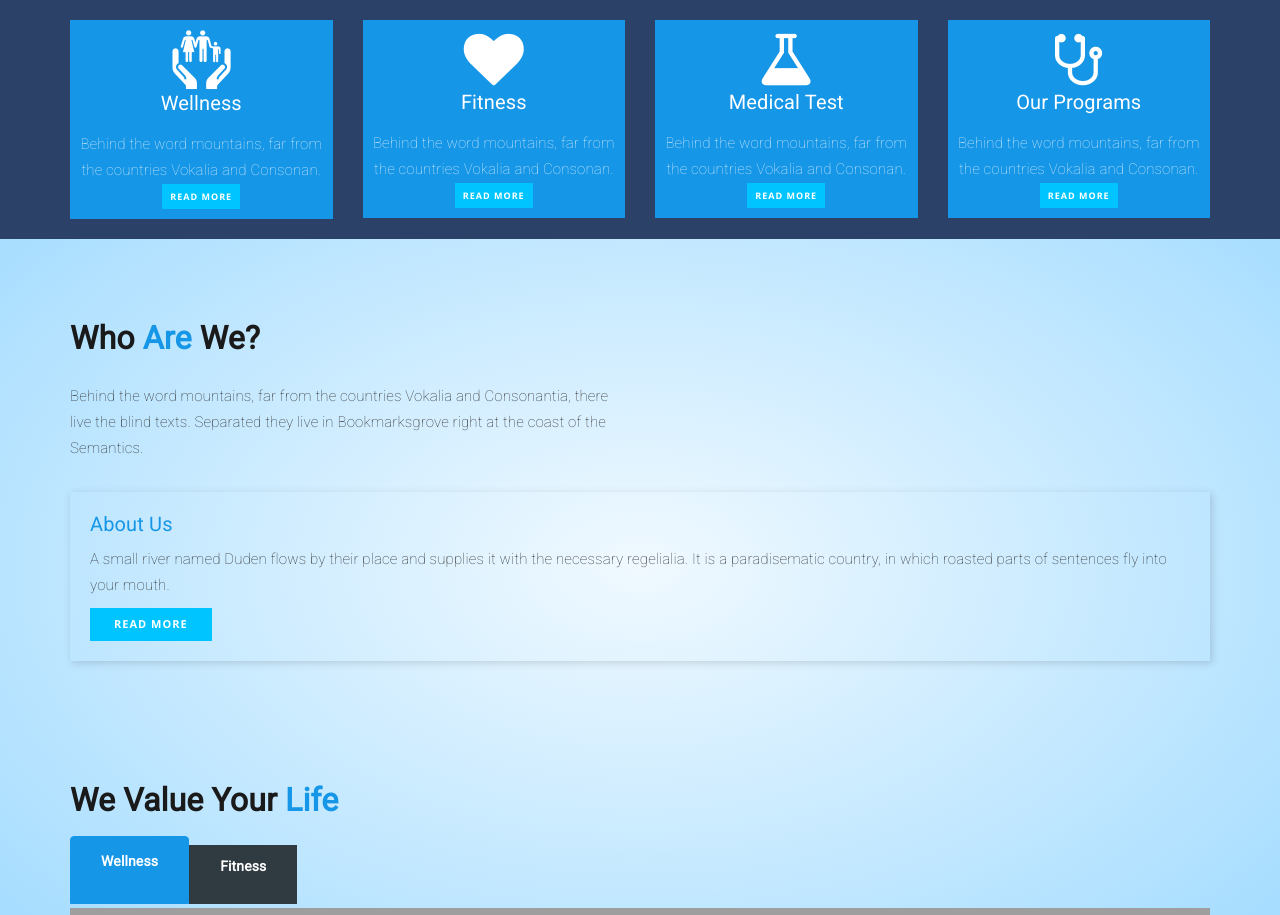
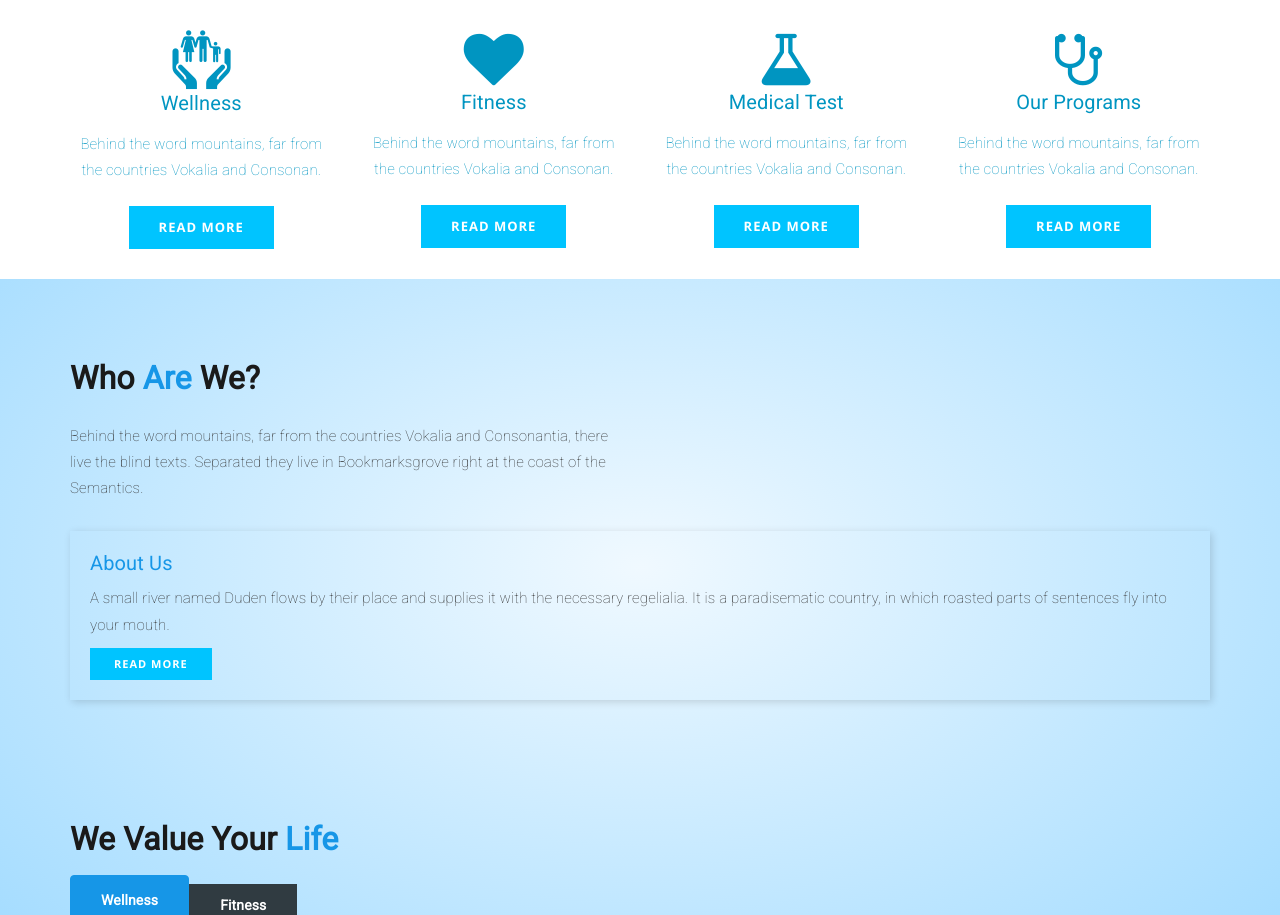
Before and after one commit to nexus-d/clearbridgemedical, a CodeIgniter app: page /clearbridgemedical/ in a window 1280 px wide. Shown: the part 633-1548 px from the top of the page. Run offline with CodeIgniter, Linux system fonts and the light colour scheme; some libraries are stand-ins or nearby versions; some web fonts are replaced; grey boxes are pictures that could not be loaded.

Commit message:
updated homepage layout

```diff
--- a/application/views/files/pages/home.php
+++ b/application/views/files/pages/home.php
@@ -60,7 +60,7 @@
 <div  class="tri-t-right"></div>
 <div  class="tri-t-left"></div>
 </div>-->
-<div class="custom-bg-darkblue" >
+<div class="custom-bg-white" >
         <div class="container">
             <div class="row">
                 <div class="col-sm-3 ">
@@ -70,7 +70,7 @@
                         </span>
                         <h4 class="heading">Wellness</h4>
                         <p>Behind the word mountains, far from the countries Vokalia and Consonan.</p>
-                        <a href="wellness" class="btn btn-xs btn-info"> Read more</a>
+                        <a href="wellness" class="btn btn-info"> Read more</a>
                     </div>
                 </div>
 
@@ -81,7 +81,7 @@
                         </span>
                         <h4 class="heading"> Fitness</h4>
                         <p>Behind the word mountains, far from the countries Vokalia and Consonan.</p>
-                        <a href="fitness" class="btn btn-xs btn-info"> Read more</a>
+                        <a href="fitness" class="btn btn-info"> Read more</a>
                     </div>
                 </div>
 
@@ -92,7 +92,7 @@
                         </span>
                         <h4 class="heading"> Medical Test</h4>
                         <p>Behind the word mountains, far from the countries Vokalia and Consonan.</p>
-                        <a href="types-of-test" class="btn btn-xs btn-info"> Read more</a>
+                        <a href="types-of-test" class="btn btn-info"> Read more</a>
                     </div>
                 </div>
 
@@ -103,7 +103,7 @@
                         </span>
                         <h4 class="heading">Our Programs</h4>
                         <p>Behind the word mountains, far from the countries Vokalia and Consonan.</p>
-                        <a href="our-programs" class="btn btn-xs btn-info"> Read more</a>
+                        <a href="our-programs" class="btn btn-info"> Read more</a>
                     </div>
                 </div>
 
@@ -118,7 +118,7 @@
 <div class="tri-b-left"></div>
 </div>-->
 
-<div class="mt-80 mb-40">
+<div class="mt-80">
  <div class="container">
         <div class="row">
             <div class="col-sm-6">
@@ -195,7 +195,7 @@
         </div>
     </div>
 
-<div class="add_ons_gradient"> <!--gradient div-->
+<div class=""> <!--gradient div-->
 
 
 
@@ -248,7 +248,7 @@
 </div>
 
 
-<div class="call-out-1 pt-60 pb-60 mt-80">
+<div class="call-out-1 pt-60 pb-60">
         <div class="container">
             <div class="row">
                 <div class="col-sm-6">
@@ -271,7 +271,7 @@
 
 </div><!--gradient div-->
 
-<div class="pt-40 pb-40 bgcolor2 mb-80">
+<div class="pt-40 pb-40 bgcolor2">
         <div class="container">
             <div class="row">
                 <div class="col-sm-3">
--- a/assets/css/custom.css
+++ b/assets/css/custom.css
@@ -401,10 +410,16 @@ filter: progid:DXImageTransform.Microsoft.gradient( startColorstr='#001e5799', e
 
 .custom-iconbox-4{
 	padding: 10px;
-
+    background-color: #ffffff;
 }
-
-
+.iconbox-4 .heading,
+.iconbox-4 i,
+.iconbox-4 p {
+    color: #0095c1;
+}
+.iconbox-4 p{
+    margin-bottom: 1.5em;
+}
 
 .title_top{
     width: 50%;
```
Also changed, not shown: other parts of assets/css/custom.css (+38 -16 lines).
